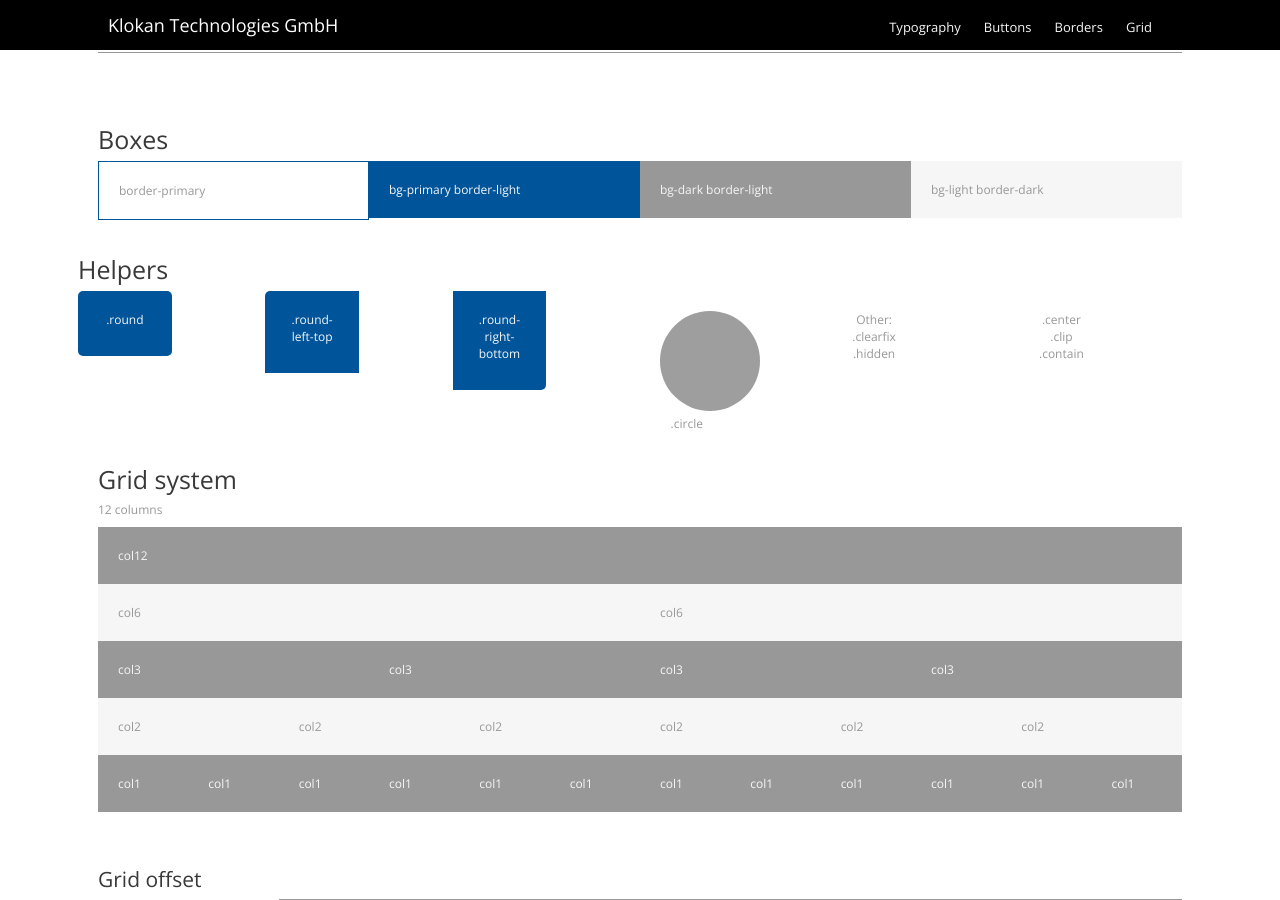
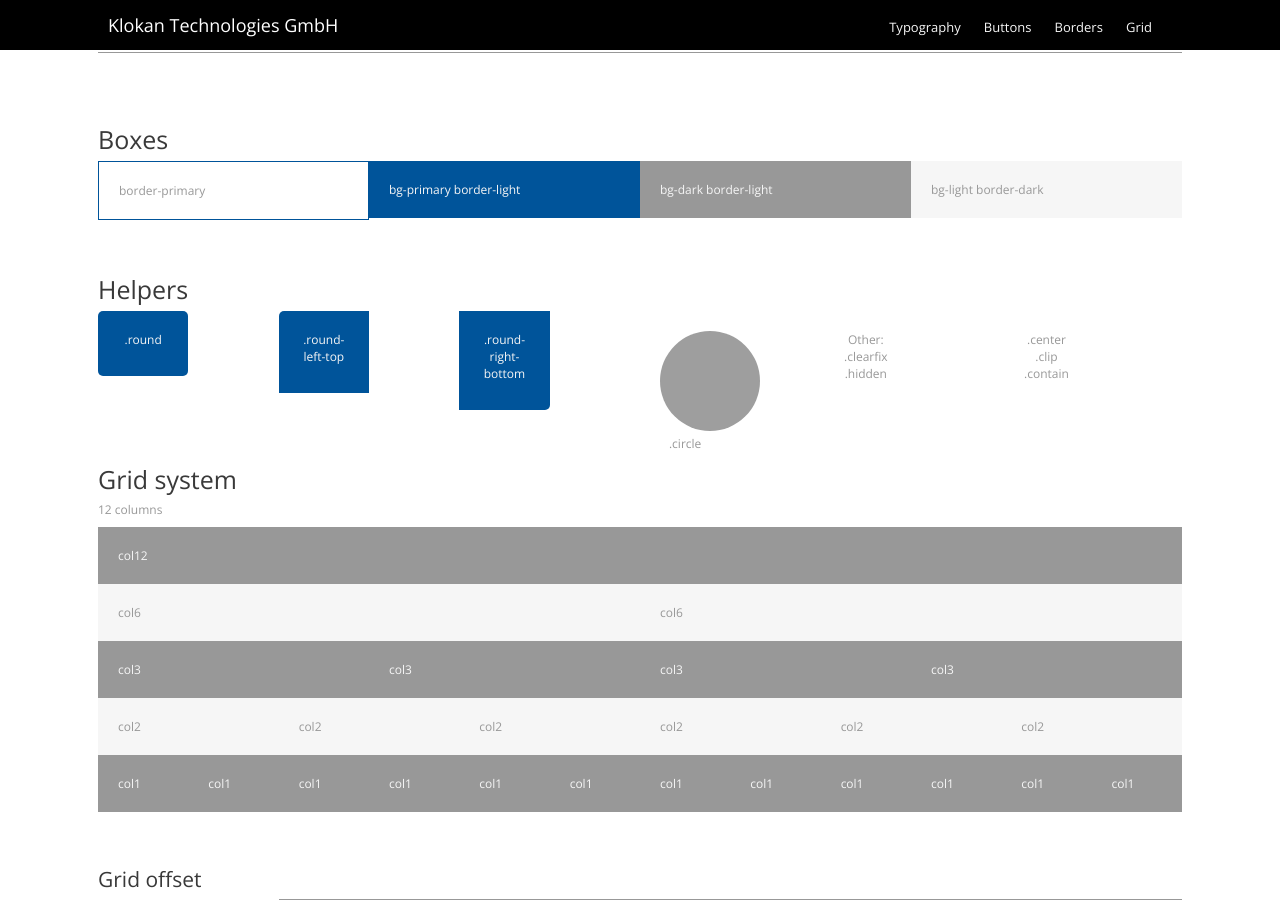
Before and after one commit to klokantech/styles, a Jekyll site: the page built from index.html, in a window 1280 px wide and 900 px high, scrolled down 1081 px. Built offline with Jekyll 4.4.1, drawn with Linux system fonts in a browser that asks for light colours; grey boxes are pictures that could not be loaded.

Commit message:
Some bugs fixed

```diff
--- a/index.html
+++ b/index.html
@@ -150,8 +150,9 @@
     </div>
   </div>
   <div class="row">
+    <div class="col12">
+      <div class="row2">
         <h2>Helpers</h2>
-    <div class="row2">
         <div class="col1 round bg-primary center">
           <p>.round</p>
         </div>
@@ -172,7 +173,7 @@
         <div class="col1 offset1 center">
           <p>.center<br> .clip<br> .contain</p>
         </div>
-      <div class="col2"></div>
+      </div>
     </div>
   </div>
   <div class="row" id="grid">
@@ -243,16 +244,16 @@
       <h3>Image grid</h3>
       <div class="row">
         <div class="col-img">
-          <img src="http://maptiler.com/images/klokantech2.png">
+          <img src="http://www.maptiler.com/images/gallery/topographic2.png">
         </div>
         <div class="col-img">
-          <img src="http://maptiler.com/images/klokantech2.png">
+          <img src="http://www.maptiler.com/images/gallery/weather.png">
         </div>
         <div class="col-img">
-          <img src="http://maptiler.com/images/klokantech2.png">
+          <img src="http://www.maptiler.com/images/gallery/campus.png">
         </div>
         <div class="col-img">
-          <img src="http://maptiler.com/images/klokantech2.png">
+          <img src="http://www.maptiler.com/images/gallery/aeronautical.png">
         </div>
       </div>
     </div>
```
Lines whose indentation alone changed are shown as unchanged.
